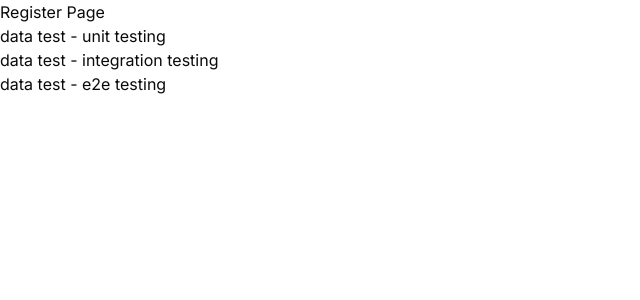
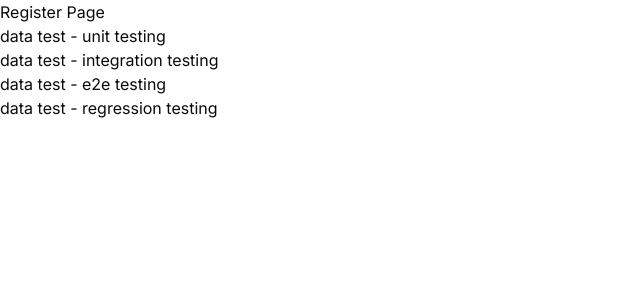
Before and after one commit to Srivarshini-iHUB/unit_testing, a React (Vite) app: page /register in a window 1280 px wide. Shown: the top 300 px of the page, without its empty margins (0-640 px from the left). Built offline with nearby package versions, Linux system fonts and the light colour scheme; no server answers.

Commit message:
Add regression testing note to Register page

```diff
--- a/src/pages/auth/Register.jsx
+++ b/src/pages/auth/Register.jsx
@@ -5,6 +5,7 @@ const RegisterPage = () => {
  <div>data test - unit testing</div>
  <div>data test - integration testing</div>
  <div>data test - e2e testing</div>
+<div>data test - regression testing</div>
   </>
 );
 };
```
